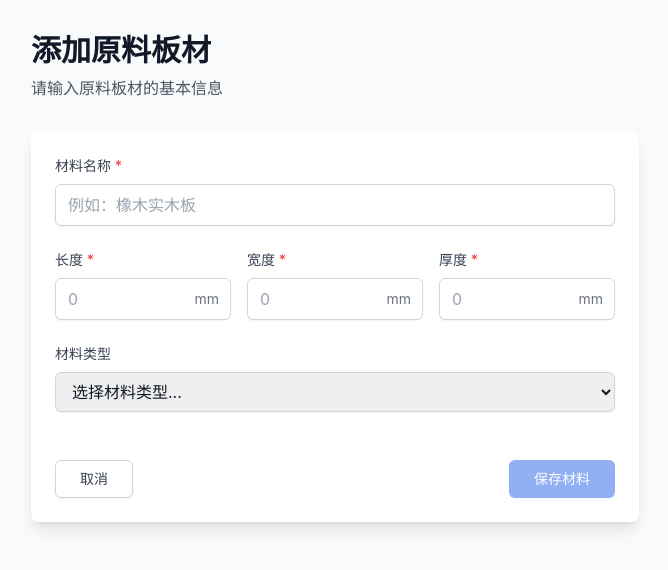
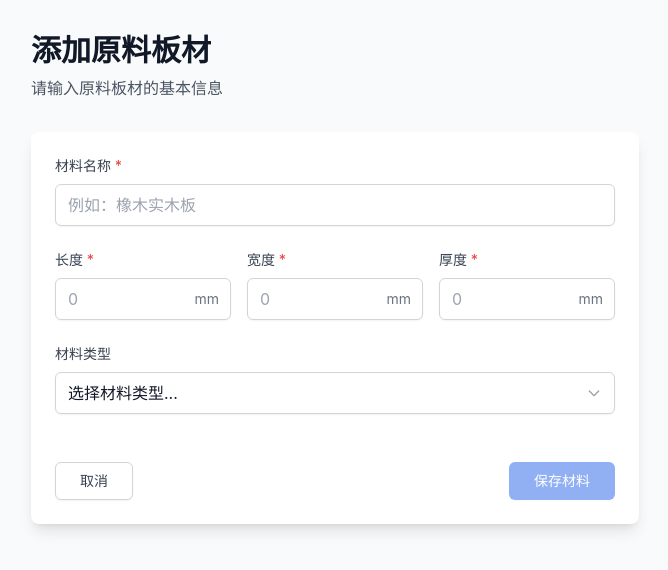
Before and after one commit to LunaDeerTech/CutPlanner, a Vue app: page /material/input in a window 1280 px wide. Shown: the top 570 px of the page, without its empty margins (305-973 px from the left). Built offline with nearby package versions, Linux system fonts and the light colour scheme.

Commit message:
feat: Enhance material type selection with dropdown menu and click outside functionality

```diff
--- a/src/pages/MaterialInputPage.vue
+++ b/src/pages/MaterialInputPage.vue
@@ -104,20 +104,46 @@
           </div>
 
           <!-- 材料类型 -->
-          <div>
+          <div class="material-type-container relative">
             <label for="materialType" class="block text-sm font-medium text-gray-700 mb-2">
               材料类型
             </label>
-            <select
-              id="materialType"
-              v-model="form.materialType"
-              class="w-full px-3 py-2 border border-gray-300 rounded-md shadow-sm focus:outline-none focus:ring-2 focus:ring-blue-500 focus:border-blue-500"
+            <button
+              type="button"
+              @click="showMaterialTypeMenu = !showMaterialTypeMenu"
+              class="w-full px-3 py-2 border border-gray-300 rounded-md shadow-sm text-left focus:outline-none focus:ring-2 focus:ring-blue-500 focus:border-blue-500 bg-white hover:bg-gray-50 flex items-center justify-between"
             >
-              <option value="">选择材料类型...</option>
-              <option v-for="type in materialTypes" :key="type" :value="type">
+              <span class="text-gray-900">
+                {{ form.materialType || '选择材料类型...' }}
+              </span>
+              <svg class="w-4 h-4 text-gray-400" fill="none" stroke="currentColor" viewBox="0 0 24 24">
+                <path stroke-linecap="round" stroke-linejoin="round" stroke-width="2" d="M19 9l-7 7-7-7"/>
+              </svg>
+            </button>
+
+            <!-- 下拉菜单 -->
+            <div
+              v-if="showMaterialTypeMenu"
+              class="absolute top-full left-0 mt-1 w-full bg-white border border-gray-200 rounded-md shadow-lg z-10 max-h-60 overflow-y-auto"
+            >
+              <button
+                type="button"
+                @click="selectMaterialType('')"
+                class="w-full text-left px-3 py-2 text-sm text-gray-500 hover:bg-gray-50"
+              >
+                选择材料类型...
+              </button>
+              <button
+                v-for="type in materialTypes"
+                :key="type"
+                type="button"
+                @click="selectMaterialType(type)"
+                class="w-full text-left px-3 py-2 text-sm text-gray-700 hover:bg-gray-50"
+                :class="{ 'bg-blue-50 text-blue-700': form.materialType === type }"
+              >
                 {{ type }}
-              </option>
-            </select>
+              </button>
+            </div>
           </div>
 
           <!-- 按钮区域 -->
@@ -163,7 +189,7 @@
 </template>
 
 <script setup lang="ts">
-import { ref, computed, reactive, onMounted } from 'vue'
+import { ref, computed, reactive, onMounted, onUnmounted } from 'vue'
 import { useRouter } from 'vue-router'
 import { useMaterialStore } from '@/store/material'
 import { useSettingsStore } from '@/store/settings'
@@ -193,6 +219,7 @@ const errors = reactive({
 })
 
 const isLoading = ref(false)
+const showMaterialTypeMenu = ref(false)
 const materialTypes = MATERIAL_TYPES
 
 // Check if we're in edit mode
@@ -208,6 +235,14 @@ onMounted(() => {
     form.thickness = material.thickness.toString()
     form.materialType = material.materialType || ''
   }
+
+  // Add click outside listener
+  document.addEventListener('click', handleClickOutside)
+})
+
+// Cleanup event listener
+onUnmounted(() => {
+  document.removeEventListener('click', handleClickOutside)
 })
 
 // Computed
@@ -222,6 +257,19 @@ const isFormValid = computed(() => {
 })
 
 // Methods
+const selectMaterialType = (type: string) => {
+  form.materialType = type
+  showMaterialTypeMenu.value = false
+}
+
+// 点击外部关闭菜单
+const handleClickOutside = (event: Event) => {
+  const target = event.target as Element
+  if (!target.closest('.material-type-container')) {
+    showMaterialTypeMenu.value = false
+  }
+}
+
 const handleNumberInput = (field: 'width' | 'height' | 'thickness', event: Event) => {
   const target = event.target as HTMLInputElement
   const formatted = formatNumberInput(target.value, true)
```
